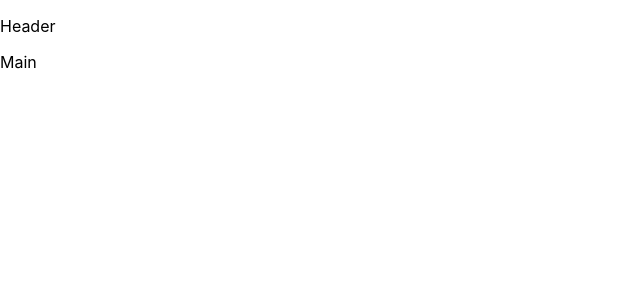
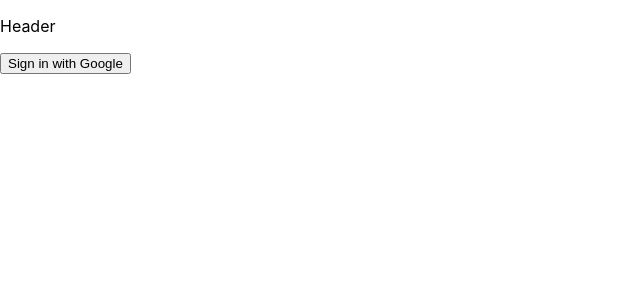
Before and after one commit to DavidZhouNYC/chatnow, a React (Create React App) app: page / in a window 1280 px wide. Shown: the top 300 px of the page, without its empty margins (0-640 px from the left). Built offline with nearby package versions, Linux system fonts and the light colour scheme; no server answers.

Commit message:
Add authentication and message methods

```diff
--- a/src/App.tsx
+++ b/src/App.tsx
@@ -1,23 +1,40 @@
 import Footer from "./Components/UI/Footer";
 import Header from "./Components/UI/Header";
 import Main from "./Components/UI/Main";
-import firebase from "firebase/app";
-import "firebase/firestore";
-import "firebase/auth";
+import { initializeApp } from "firebase/app";
+import { getAuth } from "firebase/auth";
+
+// import { getAnalytics } from "firebase/analytics";
 import { useAuthState } from "react-firebase-hooks/auth";
-import { useCollectionData } from "react-firebase-hooks/firestore";
+import ChatRoom from "./Components/ChatRoom/ChatRoom";
+import SignIn from "./Components/Authentication/SignIn";
+// import { useCollectionData } from "react-firebase-hooks/firestore";
 
-firebase.initializeApp({});
+const firebaseConfig = {
+	apiKey: "AIzaSyCYkTo8MhdCrMmeHWqULRbw_-z58xxB2OM",
+	authDomain: "chatnow-29fa2.firebaseapp.com",
+	projectId: "chatnow-29fa2",
+	storageBucket: "chatnow-29fa2.appspot.com",
+	messagingSenderId: "321926982387",
+	appId: "1:321926982387:web:3d89838b3808b4c481a586",
+	measurementId: "G-8P6DC80QVP",
+};
+
+// Initialize Firebase
+const app = initializeApp(firebaseConfig);
+const auth = getAuth(app);
+
+// const analytics = getAnalytics(app);
 
 const App = () => {
+	const [user] = useAuthState(auth);
+
 	return (
 		<>
 			<Header>
 				<p>Header</p>
 			</Header>
-			<Main>
-				<p>Main</p>
-			</Main>
+			<Main>{user ? <ChatRoom app={app} /> : <SignIn />}</Main>
 			<Footer />
 		</>
 	);
--- /dev/null
+++ b/src/Components/Authentication/SignIn.tsx
@@ -0,0 +1,25 @@
+import { getAuth, signInWithPopup, GoogleAuthProvider } from "firebase/auth";
+import { FC } from "react";
+
+const signInWithGoogleHandler = () => {
+	const provider = new GoogleAuthProvider();
+	const auth = getAuth();
+	signInWithPopup(auth, provider);
+};
+
+const SignOut: FC<{}> = () => {
+	const auth = getAuth();
+	return (
+		auth.currentUser && (
+			<button onClick={() => auth.signOut()}>Sign Out</button>
+		)
+	);
+};
+
+const SignIn: FC<{}> = () => {
+	return (
+		<button onClick={signInWithGoogleHandler}>Sign in with Google</button>
+	);
+};
+
+export default SignIn;
--- /dev/null
+++ b/src/Components/ChatRoom/ChatRoom.tsx
@@ -0,0 +1,39 @@
+import { FC, useRef, useState } from "react";
+import {
+	getFirestore,
+	collection,
+	query,
+	orderBy,
+	limit,
+	serverTimestamp,
+	addDoc,
+} from "firebase/firestore";
+import { useCollectionData } from "react-firebase-hooks/firestore";
+
+const ChatMessage: FC<{ message: any }> = ({ message }) => {
+	const { text, uid } = message;
+
+	return <p>{text}</p>;
+};
+
+const ChatRoom: FC<{ app: any }> = ({ app }) => {
+	const dummy = useRef();
+	const messageInput = useRef();
+
+	const firestore = getFirestore(app);
+	const messagesRef = collection(firestore, "messages");
+	const q = query(messagesRef, orderBy("createdAt", "desc"), limit(25));
+	console.log(q);
+	const [messages] = useCollectionData(q);
+
+	const [formValue, setFormValue] = useState("");
+
+	return (
+		<>
+			<h1>Chat Room</h1>
+			{messages && messages.slice(0).reverse().map((msg, i) => <ChatMessage key={i} message={msg} />)}
+		</>
+	);
+};
+
+export default ChatRoom;
```
